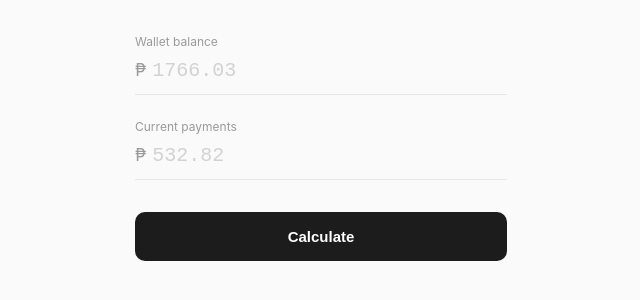
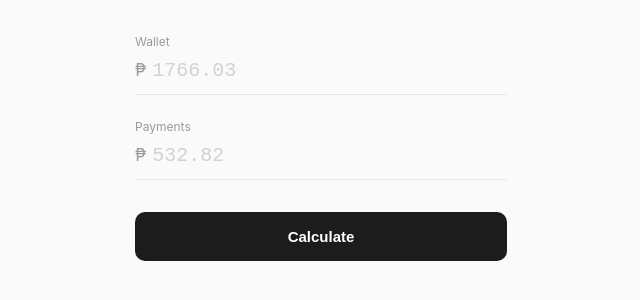
Before and after one commit to JsonDrulo/FpandaCalculator, a plain HTML site: page index.html in a window 1280 px wide. Shown: the part 282-582 px from the top of the page, without its empty margins (319-959 px from the left). Drawn offline with Linux system fonts and the light colour scheme.

Commit message:
Update Label

```diff
--- a/index.html
+++ b/index.html
@@ -186,7 +186,7 @@
     <h1>Remit Calculator</h1>
 
     <div class="field">
-      <label for="wallet">Wallet balance</label>
+      <label for="wallet">Wallet</label>
       <div class="field-wrap" id="walletWrap">
         <span class="currency">₱</span>
         <input type="number" id="wallet" placeholder="1766.03" inputmode="decimal">
@@ -194,7 +194,7 @@
     </div>
 
     <div class="field">
-      <label for="payments">Current payments</label>
+      <label for="payments">Payments</label>
       <div class="field-wrap" id="paymentsWrap">
         <span class="currency">₱</span>
         <input type="number" id="payments" placeholder="532.82" inputmode="decimal">
```
